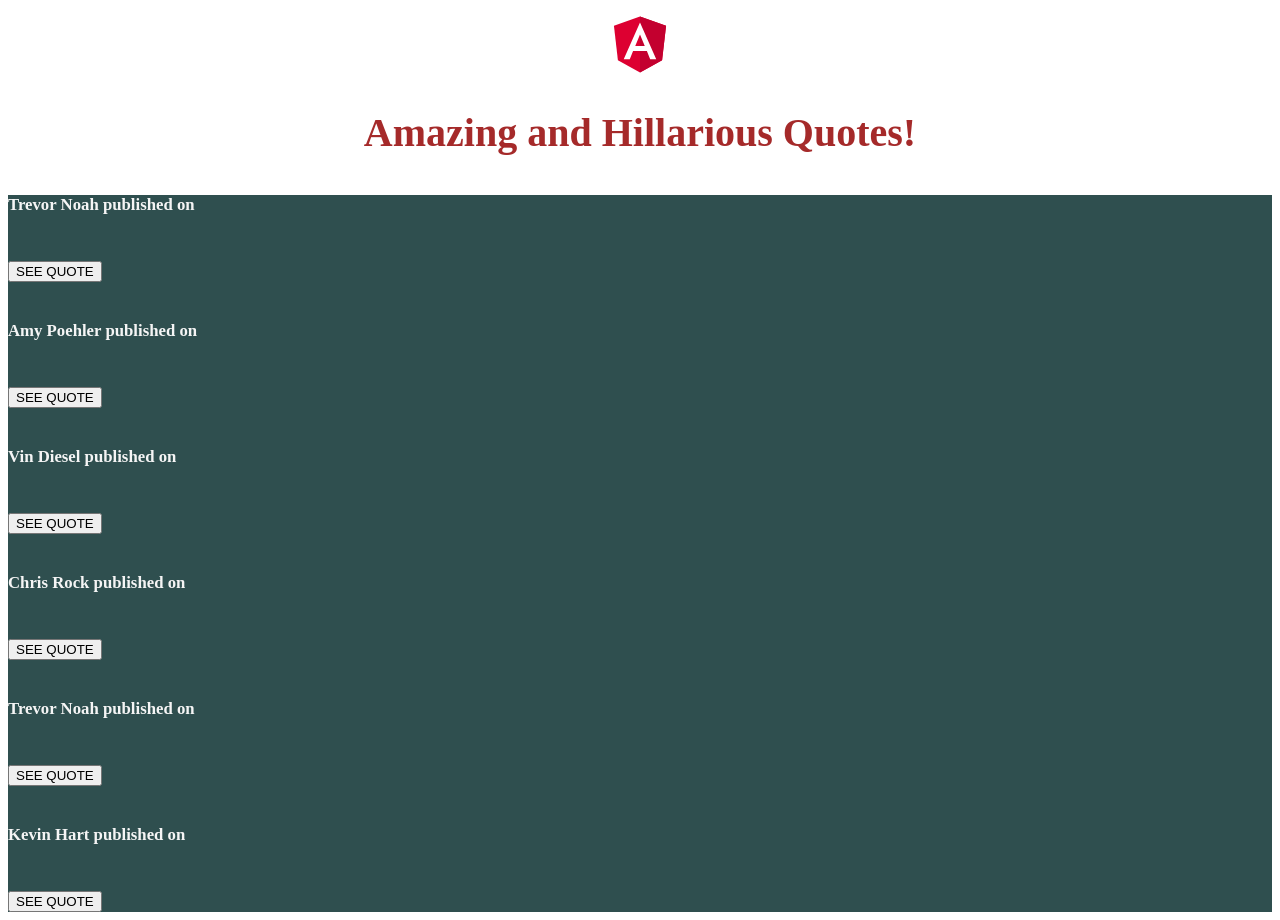
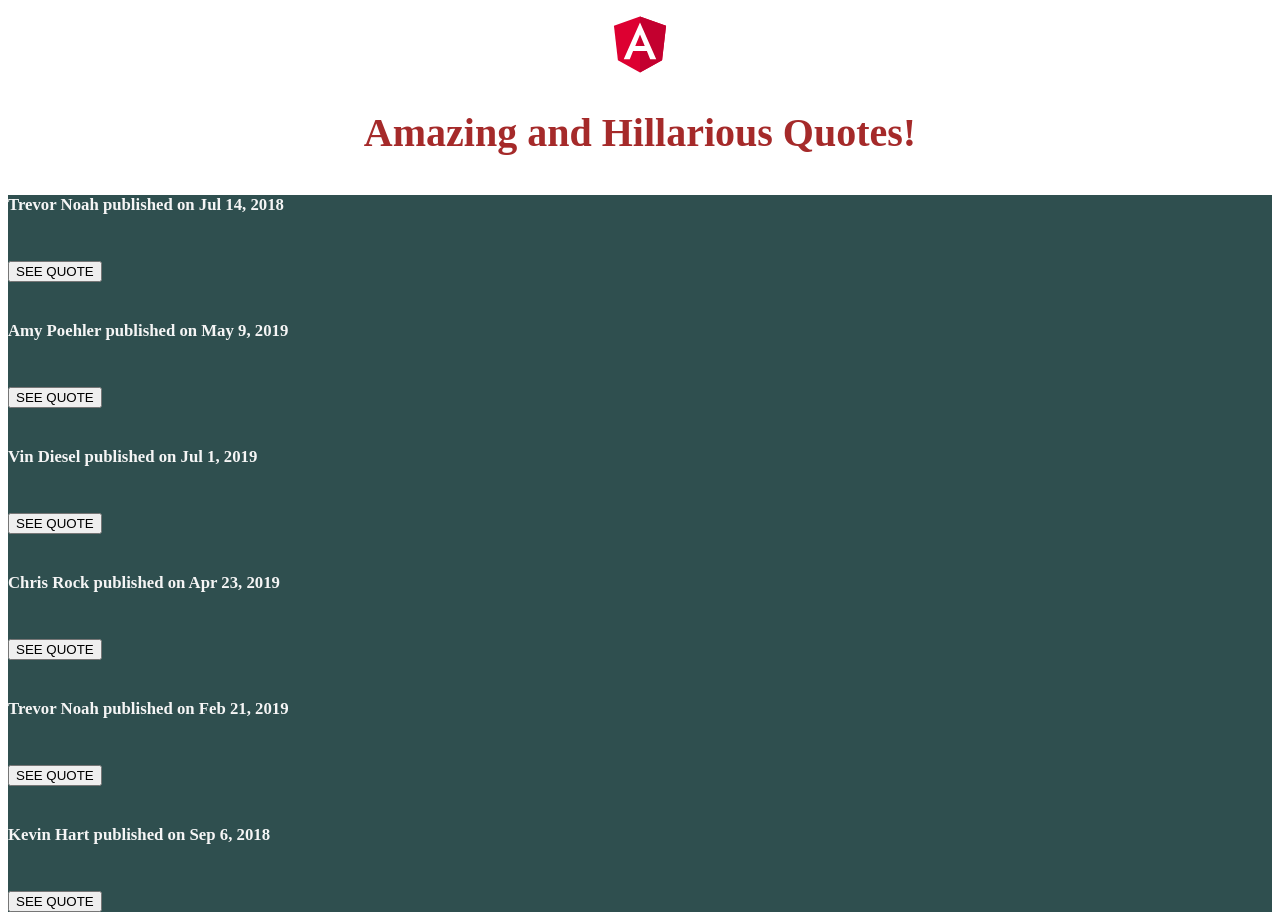
Before and after one commit to muigai20/Angular-Quotes, an Angular app: page / in a window 1280 px wide. Built offline with nearby package versions, Linux system fonts and the light colour scheme.

Commit message:
added pipe in quote component

```diff
--- a/src/app/quote.ts
+++ b/src/app/quote.ts
@@ -1,6 +1,10 @@
 export class Quote {
-    showDescription: boolean;
-    constructor(public id: number,public name: string,public description: string){
+    public showDescription: boolean;
+    constructor(public id: number,
+        public name: string,
+        public description: string,
+        public submitter: string,
+        public completeDate: Date){
       this.showDescription=false;
     }
   }
--- a/src/app/quote/quote.component.html
+++ b/src/app/quote/quote.component.html
@@ -4,7 +4,7 @@
                 <div class="col-md-6">
                   <div *ngFor='let quote  of quotes;let i = index'>
                     <div class=author>
-                      <h6 id={{i}}>{{quote.name}} published on {{quote.completeDate|date}}</h6>
+                            <h6 id={{i}}>{{quote.name}} published on {{quote.completeDate|date}}</h6>
                       <button (click)='toggleDetails(i)' class="btn btn-primary">SEE QUOTE</button>
                     </div>
 
--- a/src/app/quote/quote.component.ts
+++ b/src/app/quote/quote.component.ts
@@ -9,12 +9,12 @@ import { Quote } from '../quote';
 })
 export class QuoteComponent implements OnInit {
   quotes: Quote[] = [
-    new Quote(1, 'Trevor Noah', 'Don’t worry about the world coming to an end today coz guess what, It’s already tomorrow in Australia.'),
-    new Quote(2,'Amy Poehler','If People are talking behind your back, jus fart'),
-    new Quote(3,'Vin Diesel','Dont Break someones heart,they only have one, break their bones,they have 206 of them'),
-    new Quote(4,'Chris Rock','Accept who you are. Unless you are a serial killer'),
-    new Quote(5,'Trevor Noah','Does America really need to the best at everything? You already dominate the world in economics, military power and obesity.'),
-    new Quote(6,'Kevin Hart','I DON’T have EX’s! I have Y’s. Like ‘Y the hell did I date you?!'),
+    new Quote(1, 'Trevor Noah', 'Don’t worry about the world coming to an end today coz guess what, It’s already tomorrow in Australia.','This Quote was submitted by',new Date(2018,6,14)),
+    new Quote(2,'Amy Poehler','If People are talking behind your back, jus fart','This Quote was submitted by',new Date(2019,4,9)),
+    new Quote(3,'Vin Diesel','Dont Break someones heart,they only have one, break their bones,they have 206 of them','This Quote was submitted by',new Date(2019,6,1)),
+    new Quote(4,'Chris Rock','Accept who you are. Unless you are a serial killer','This Quote was submitted by',new Date(2019,3,23)),
+    new Quote(5,'Trevor Noah','Does America really need to the best at everything? You already dominate the world in economics, military power and obesity.','This Quote was submitted by',new Date(2019,1,21)),
+    new Quote(6,'Kevin Hart','I DON’T have EX’s! I have Y’s. Like ‘Y the hell did I date you?!','This Quote was submitted by',new Date(2018,8,6)),
   ];
   toggleDetails(index){
     this.quotes[index].showDescription = !this.quotes[index].showDescription;
```
